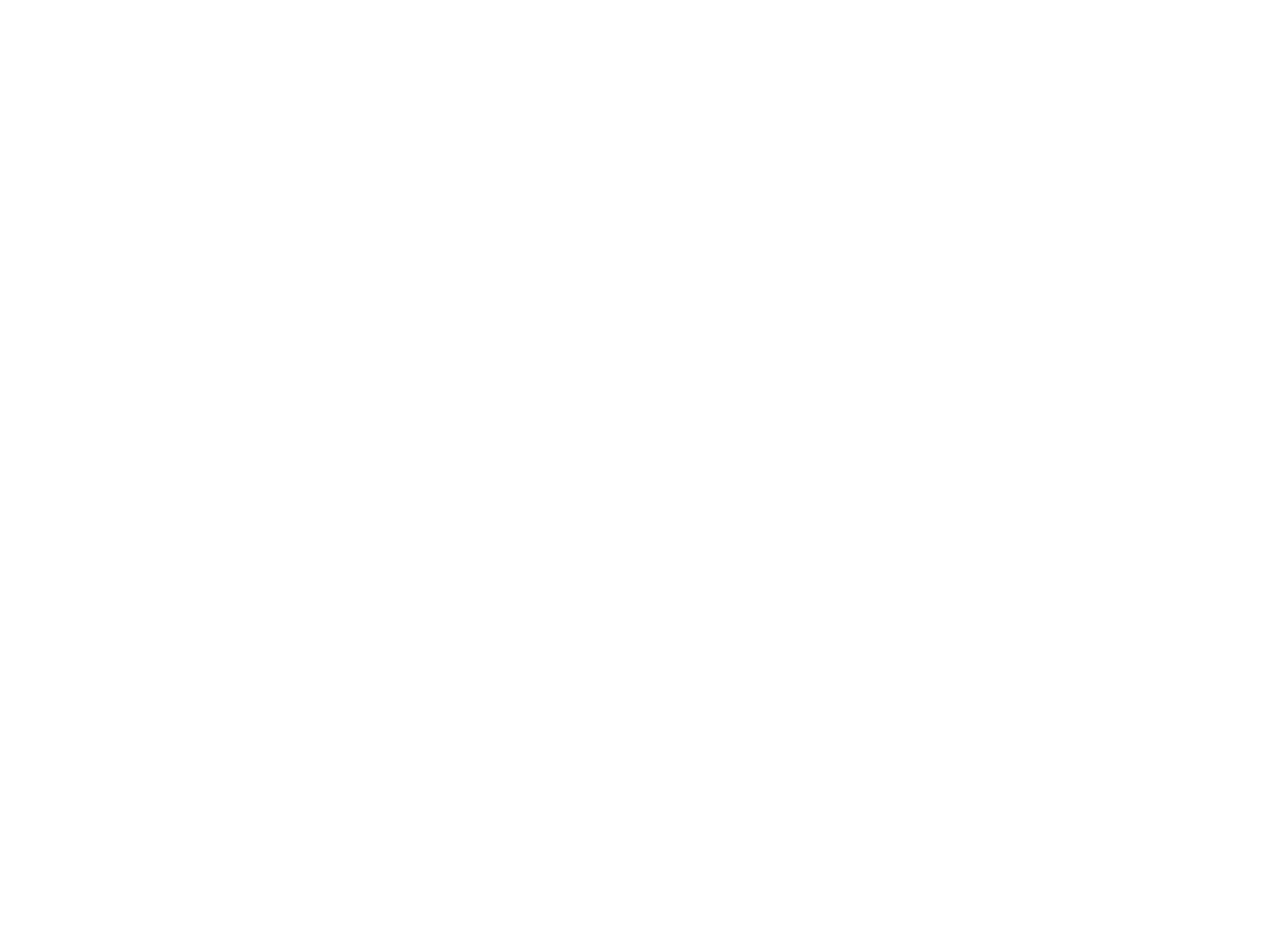
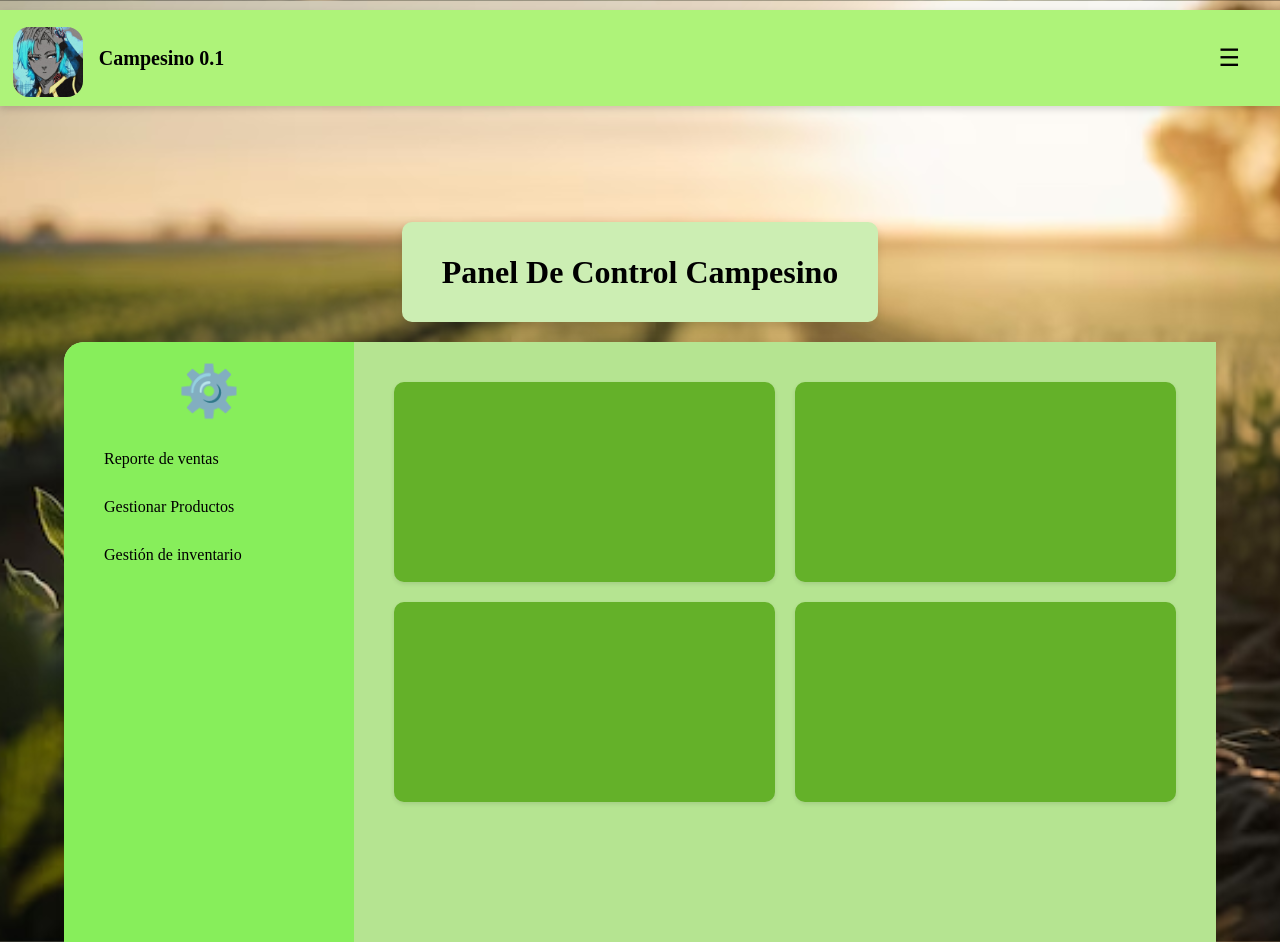
Before and after one commit to symartinez2110/CAMPO-A-UN-CLICK, a Vue app: page /dashboarAdmin in a window 1280 px wide. Before the commit this address had no page. Before the commit the page ends 800 px from the top, so only its background shows below. Built offline with nearby package versions, Linux system fonts and the light colour scheme.

Commit message:
En esta version se esta trabajando la integracion del dashboard

```diff
--- a/src/router/index.js
+++ b/src/router/index.js
@@ -4,6 +4,7 @@
 import HomeView from "../views/viewsUser/HomeView.vue";
 import ProductosView from "../views/viewsUser/productosView.vue";
 import PerfilUserView from "../views/viewsUser/perfilUserView.vue";
+import DashboarvViews from "../views/viewsAdmin/dashboarvViews.vue";
 
 
 // Bloque para la navegacion
@@ -36,6 +37,11 @@
         path: '/perfilUser',
         name: 'perfilUser',
         component: PerfilUserView
+    },
+    {
+        path: '/dashboarAdmin',
+        name: 'dashboarAdmin',
+        component: DashboarvViews
     }
     ]
 })
--- /dev/null
+++ b/src/views/viewsAdmin/dashboarvViews.vue
@@ -0,0 +1,119 @@
+<script setup>
+import theHeader from '../../components/theHeader.vue';
+</script>
+
+<template>
+  <div class="dashboard-container">
+    <theHeader />
+
+    <div class="dashboard-title-container">
+      <h1 style="color: #000;">Panel De Control Campesino</h1>
+    </div>
+
+    <div class="dashboard-main-card">
+
+      <aside class="dashboard-sidebar">
+        <div class="sidebar-icon">⚙️</div>
+        <ul>
+          <li>Reporte de ventas</li>
+          <li>Gestionar Productos</li>
+          <li>Gestión de inventario</li>
+        </ul>
+      </aside>
+
+      <main class="dashboard-content">
+        <div class="info-card"></div>
+        <div class="info-card"></div>
+        <div class="info-card"></div>
+        <div class="info-card"></div>
+      </main>
+    </div>
+  </div>
+</template>
+
+<style scoped>
+.dashboard-container {
+  display: flex;
+  flex-direction: column;
+  align-items: center;
+  background-image: url('/public/Fondo_Panel_user.jpg');
+  background-size: cover;
+  background-position: center;
+  min-height: 100vh;
+  padding-top: 20px;
+  box-sizing: border-box;
+  color: #000;
+}
+
+.dashboard-title-container {
+  margin-top: 100px;
+  background-color: #cceeb3;
+  padding: 10px 40px;
+  border-radius: 10px;
+  box-shadow: 0 4px 8px rgba(0, 0, 0, 0.1);
+  color: white;
+  text-align: center;
+}
+
+.dashboard-main-card {
+  display: flex;
+  background-color: #B5E491;
+  border-top-left-radius: 20px;
+  box-shadow: 0 4px 8px rgba(0, 0, 0, 0.1);
+  margin-top: 20px;
+  width: 90%;
+  max-width: 1200px;
+  min-height: 600px;
+}
+
+.dashboard-sidebar {
+  background-color: #87ee5b;
+  border-top-left-radius: 20px;
+  width: 250px;
+  padding: 20px;
+  color: #000;
+  display: flex;
+  flex-direction: column;
+  align-items: center;
+}
+
+.sidebar-icon {
+  font-size: 50px;
+  margin-bottom: 20px;
+}
+
+.dashboard-sidebar ul {
+  list-style: none;
+  padding: 0;
+  margin: 0;
+  width: 100%;
+}
+
+.dashboard-sidebar ul li {
+  padding: 10px 20px;
+  border-radius: 8px;
+  margin-bottom: 10px;
+  cursor: pointer;
+  transition: background-color 0.3s ease;
+}
+
+.dashboard-sidebar ul li:hover {
+  background-color: rgba(2, 43, 1, 0.2);
+}
+
+.dashboard-content {
+  flex-grow: 1;
+  padding: 40px;
+  display: grid;
+  grid-template-columns: repeat(auto-fit, minmax(250px, 1fr));
+  gap: 20px;
+  align-content: flex-start;
+}
+
+.info-card {
+  background-color: #64b129;
+  border-radius: 10px;
+  height: 200px;
+  box-shadow: 0 2px 4px rgba(0, 0, 0, 0.1);
+}
+</style>
```
